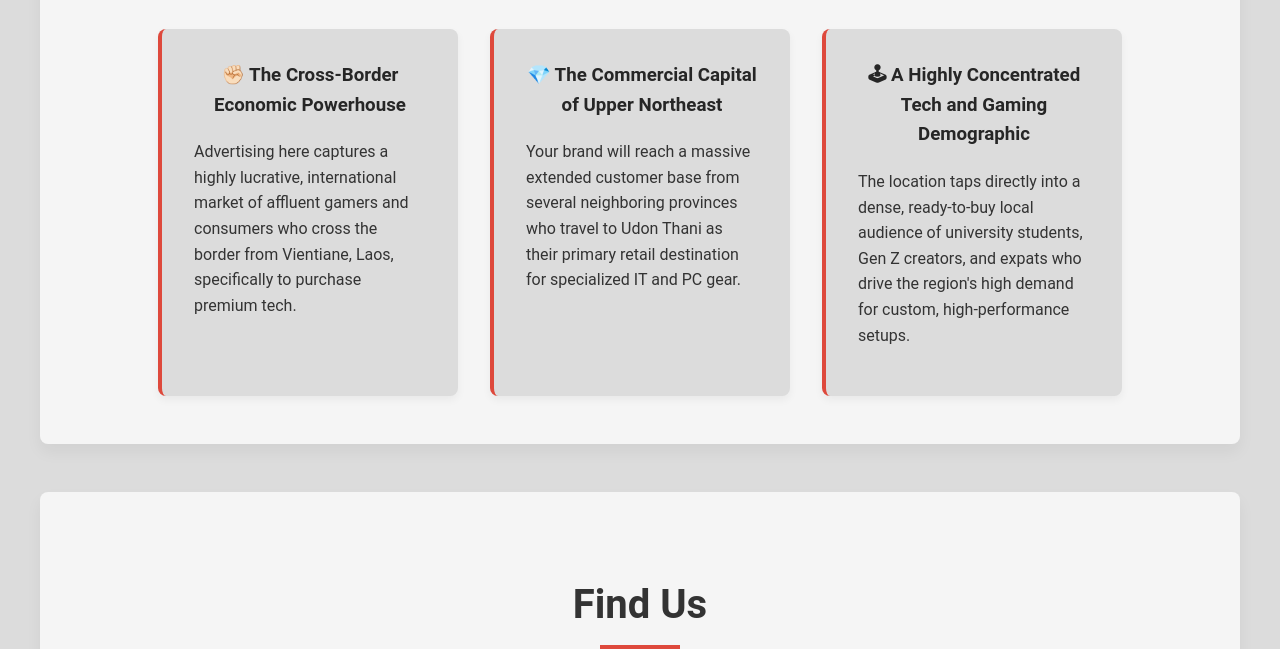
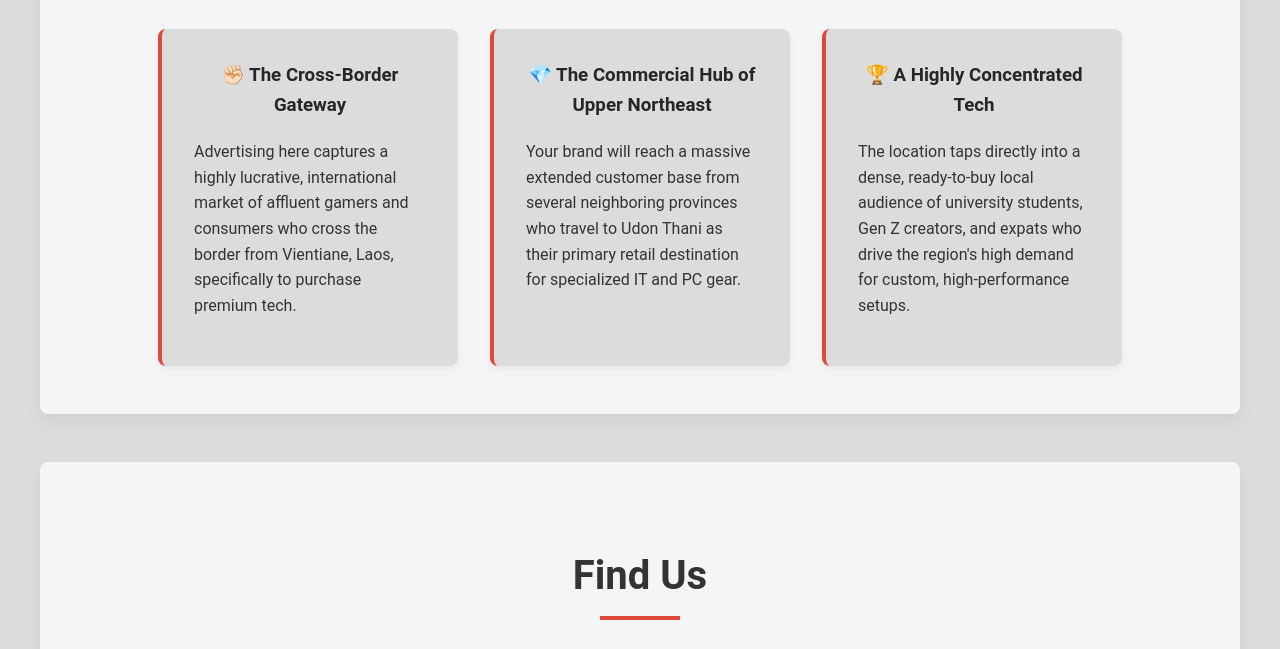
Before and after one commit to supakorni-cmyk/ihavecpu-udonthani, a website: page public/index.html in a window 1280 px wide. Shown: the part 2726-3375 px from the top of the page. Drawn offline with Linux system fonts and the light colour scheme; no server answers; grey boxes are pictures that could not be loaded.

Commit message:
6th  test

```diff
--- a/public/index.html
+++ b/public/index.html
@@ -65,15 +65,15 @@
             <h2>Location Potential & Advantage Points</h2>
             <div class="potential-container">
                 <div class="potential-item">
-                    <h3>✊🏻 The Cross-Border Economic Powerhouse</h3>
+                    <h3>✊🏻 The Cross-Border Gateway</h3>
                     <p>Advertising here captures a highly lucrative, international market of affluent gamers and consumers who cross the border from Vientiane, Laos, specifically to purchase premium tech.</p>
                 </div>
                 <div class="potential-item">
-                    <h3>💎 The Commercial Capital of Upper Northeast</h3>
+                    <h3>💎 The Commercial Hub of Upper Northeast</h3>
                     <p>Your brand will reach a massive extended customer base from several neighboring provinces who travel to Udon Thani as their primary retail destination for specialized IT and PC gear.</p>
                 </div>
                 <div class="potential-item">
-                    <h3>🕹 A Highly Concentrated Tech and Gaming Demographic</h3>
+                    <h3>🏆 A Highly Concentrated Tech</h3>
                     <p>The location taps directly into a dense, ready-to-buy local audience of university students, Gen Z creators, and expats who drive the region's high demand for custom, high-performance setups.</p>
                 </div>
             </div>
```
